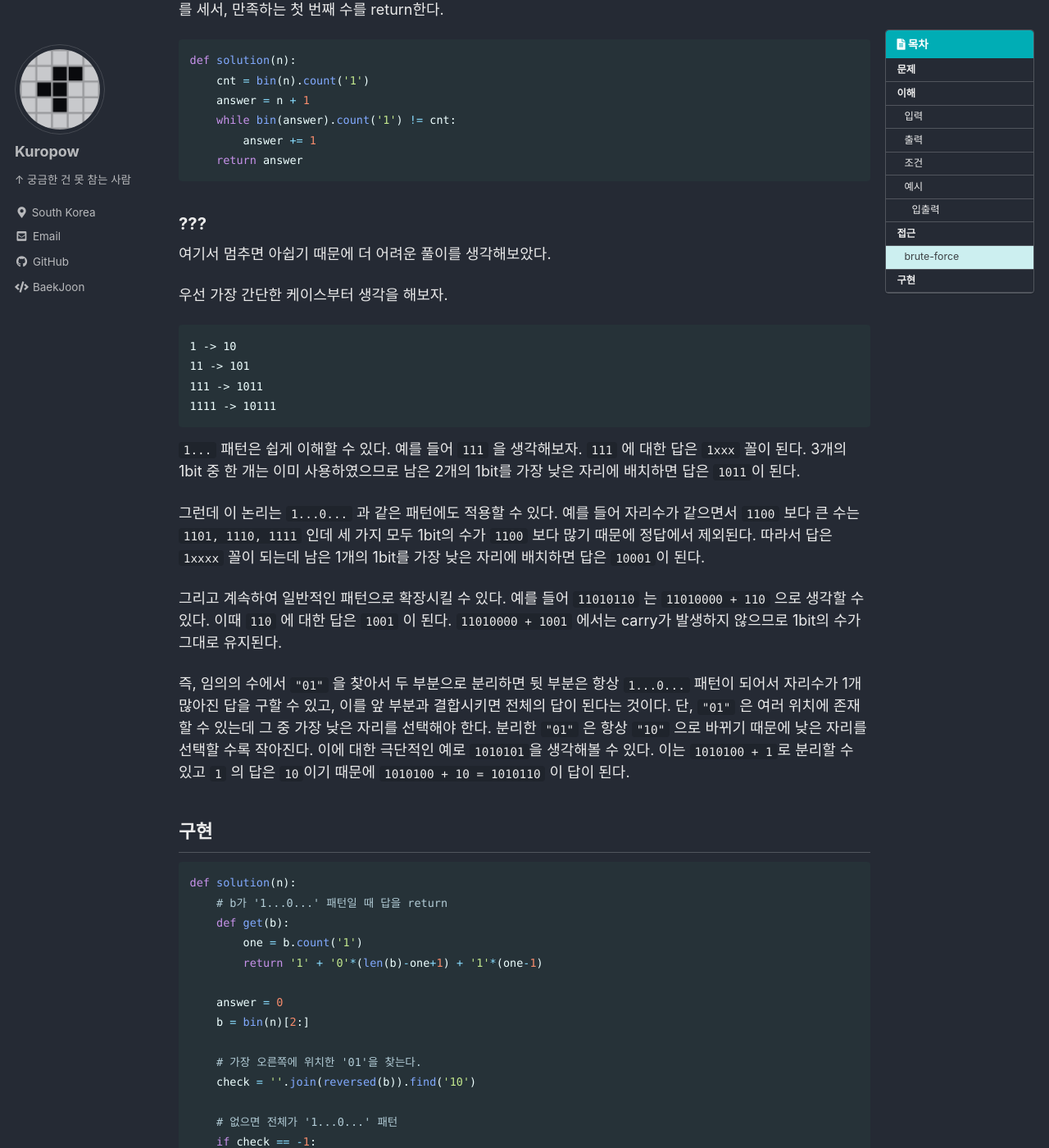
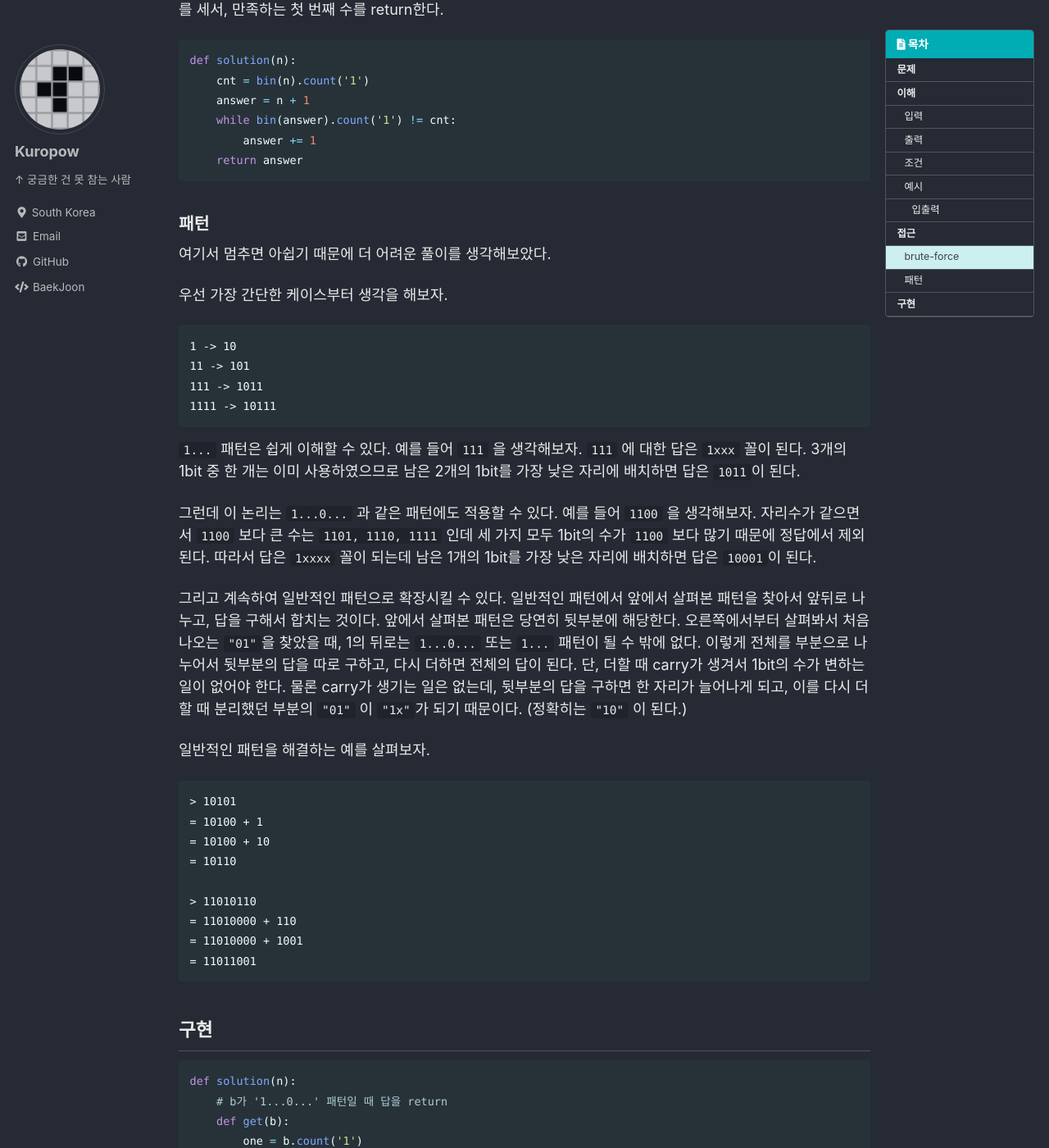
Before and after one commit to kuro11pow2/kuro11pow2.github.io, a Jekyll site: the page built from _posts/2021-07-28-1929.md, in a window 1280 px wide and 1400 px high, scrolled down 1281 px. Shown: the whole window at 82% size. Built offline with Jekyll 4.4.1, drawn with Linux system fonts in a browser that asks for light colours; cached includes are drawn as plain includes; comment, search, counter and statistics services are not loaded.

Commit message:
설명 수정

````diff
--- a/_posts/2021-07-28-1929.md
+++ b/_posts/2021-07-28-1929.md
@@ -58,7 +58,7 @@ def solution(n):
     return answer
 ```
 
-### ???
+### 패턴
 
 여기서 멈추면 아쉽기 때문에 더 어려운 풀이를 생각해보았다.
 
@@ -73,11 +73,23 @@ def solution(n):
 
 ```1...``` 패턴은 쉽게 이해할 수 있다. 예를 들어 ```111``` 을 생각해보자. ```111``` 에 대한 답은 ```1xxx``` 꼴이 된다. 3개의 1bit 중 한 개는 이미 사용하였으므로 남은 2개의 1bit를 가장 낮은 자리에 배치하면 답은 ```1011```이 된다.
 
-그런데 이 논리는 ```1...0...``` 과 같은 패턴에도 적용할 수 있다. 예를 들어 자리수가 같으면서 ```1100``` 보다 큰 수는 ```1101, 1110, 1111``` 인데 세 가지 모두 1bit의 수가 ```1100``` 보다 많기 때문에 정답에서 제외된다. 따라서 답은 ```1xxxx``` 꼴이 되는데 남은 1개의 1bit를 가장 낮은 자리에 배치하면 답은 ```10001```이 된다.
+그런데 이 논리는 ```1...0...``` 과 같은 패턴에도 적용할 수 있다. 예를 들어 ```1100``` 을 생각해보자. 자리수가 같으면서 ```1100``` 보다 큰 수는 ```1101, 1110, 1111``` 인데 세 가지 모두 1bit의 수가 ```1100``` 보다 많기 때문에 정답에서 제외된다. 따라서 답은 ```1xxxx``` 꼴이 되는데 남은 1개의 1bit를 가장 낮은 자리에 배치하면 답은 ```10001```이 된다.
 
-그리고 계속하여 일반적인 패턴으로 확장시킬 수 있다. 예를 들어 ```11010110``` 는 ```11010000 + 110``` 으로 생각할 수 있다. 이때 ```110``` 에 대한 답은 ```1001``` 이 된다. ```11010000 + 1001``` 에서는 carry가 발생하지 않으므로 1bit의 수가 그대로 유지된다.
+그리고 계속하여 일반적인 패턴으로 확장시킬 수 있다. 일반적인 패턴에서 앞에서 살펴본 패턴을 찾아서 앞뒤로 나누고, 답을 구해서 합치는 것이다. 앞에서 살펴본 패턴은 당연히 뒷부분에 해당한다. 오른쪽에서부터 살펴봐서 처음 나오는 ```"01"```을 찾았을 때, 1의 뒤로는 ```1...0...``` 또는 ```1...``` 패턴이 될 수 밖에 없다. 이렇게 전체를 부분으로 나누어서 뒷부분의 답을 따로 구하고, 다시 더하면 전체의 답이 된다. 단, 더할 때 carry가 생겨서 1bit의 수가 변하는 일이 없어야 한다. 물론 carry가 생기는 일은 없는데, 뒷부분의 답을 구하면 한 자리가 늘어나게 되고, 이를 다시 더할 때 분리했던 부분의 ```"01"``` 이 ```"1x"```가 되기 때문이다. (정확히는 ```"10"``` 이 된다.)
 
-즉, 임의의 수에서 ```"01"``` 을 찾아서 두 부분으로 분리하면 뒷 부분은 항상 ```1...0...``` 패턴이 되어서 자리수가 1개 많아진 답을 구할 수 있고, 이를 앞 부분과 결합시키면 전체의 답이 된다는 것이다. 단, ```"01"``` 은 여러 위치에 존재할 수 있는데 그 중 가장 낮은 자리를 선택해야 한다. 분리한 ```"01"``` 은 항상 ```"10"``` 으로 바뀌기 때문에 낮은 자리를 선택할 수록 작아진다. 이에 대한 극단적인 예로 ```1010101```을 생각해볼 수 있다. 이는 ```1010100 + 1```로 분리할 수 있고 ```1``` 의 답은 ```10```이기 때문에 ```1010100 + 10 = 1010110``` 이 답이 된다.
+일반적인 패턴을 해결하는 예를 살펴보자.
+
+```
+> 10101
+= 10100 + 1
+= 10100 + 10
+= 10110
+
+> 11010110
+= 11010000 + 110
+= 11010000 + 1001
+= 11011001
+```
 
 ## 구현
 
````
